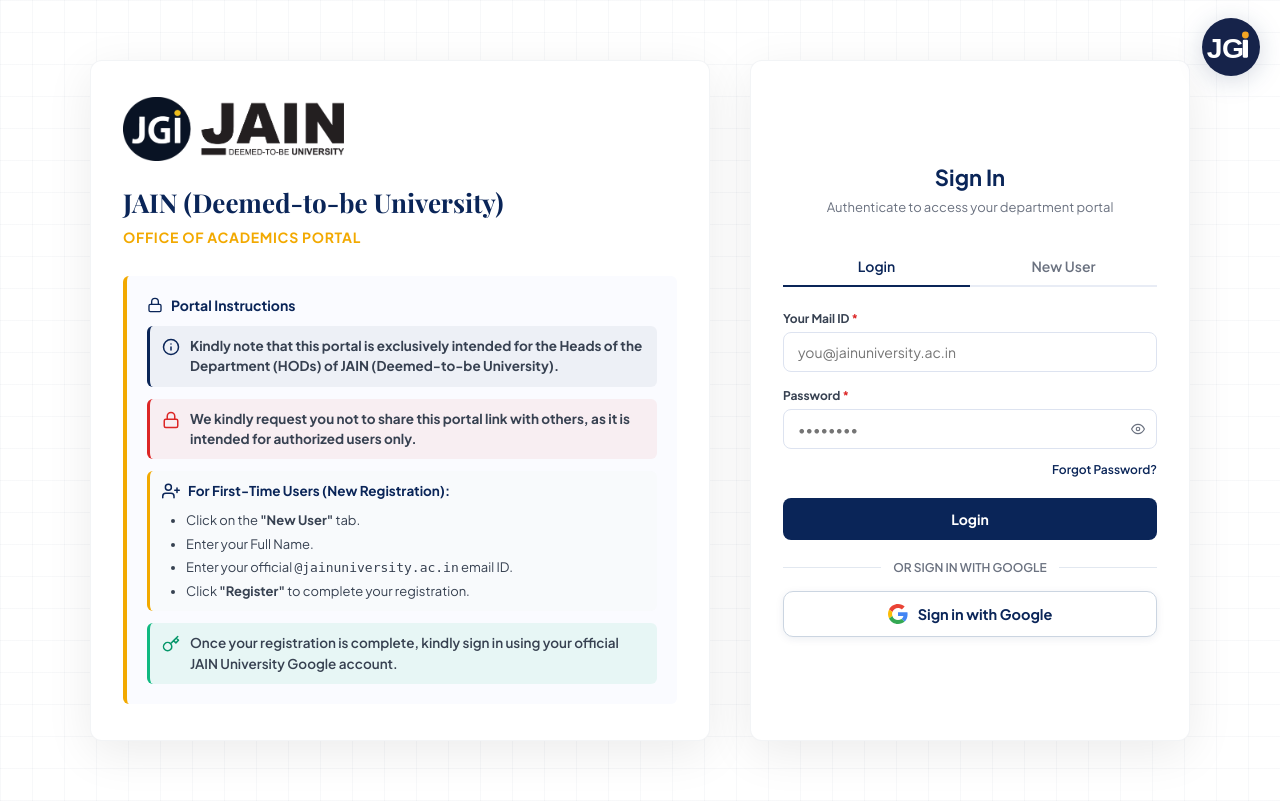
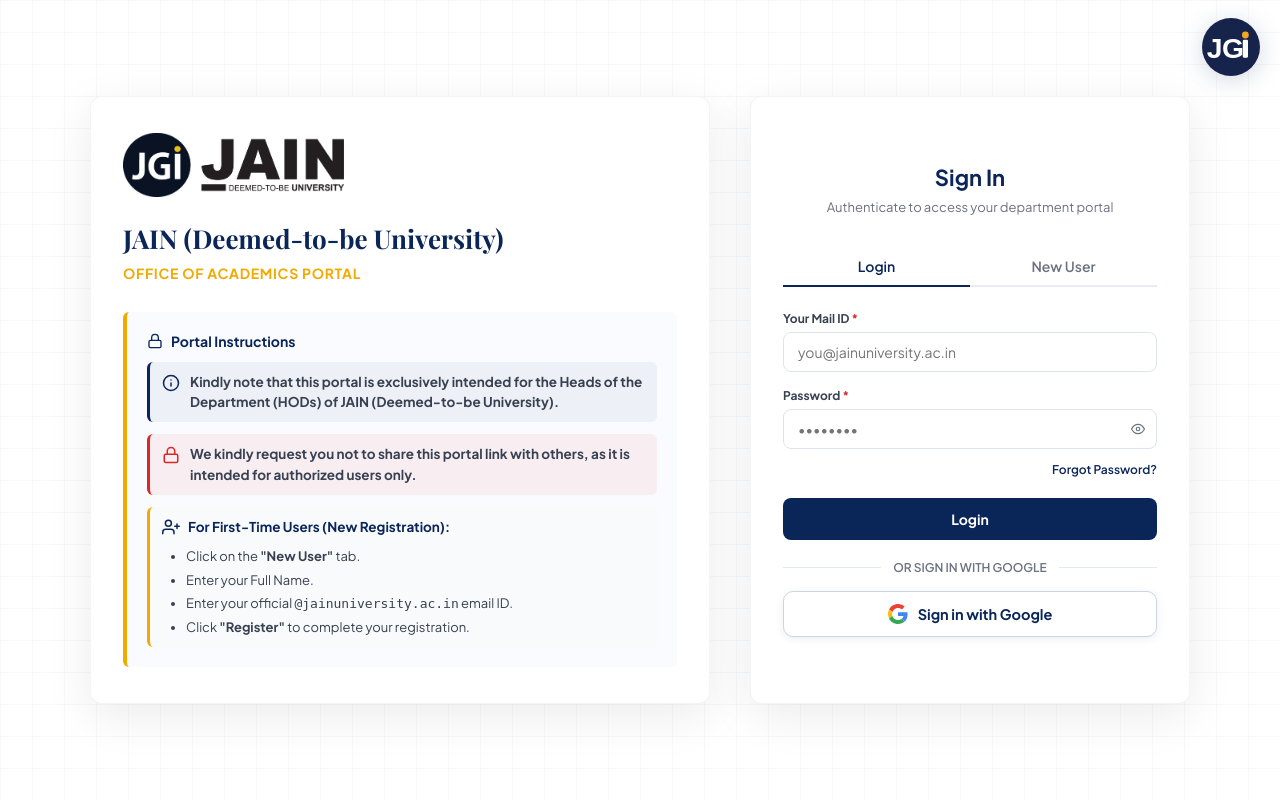
Before and after one commit to ooa-jain/jain-portal-v2, a Flask app: page /login in a window 1280 px wide. After the commit the page ends 769 px from the top, so only its background shows below. Run offline with Flask 3, Linux system fonts and the light colour scheme; some libraries are stand-ins or nearby versions; some web fonts are replaced.

Commit message:
refactor: remove Google sign-in note from login instruction box

```diff
--- a/templates/login.html
+++ b/templates/login.html
@@ -531,11 +531,7 @@
                 <li>Click <strong>"Register"</strong> to complete your registration.</li>
               </ul>
             </li>
-            <li
-              style="font-size: 13.5px; color: var(--ink2); line-height: 1.5; display: flex; gap: 10px; align-items: flex-start; font-weight: 600; background: rgba(16,185,129,0.08); padding: 10px 12px; border-radius: 6px; border-left: 3px solid #10b981;">
-              <svg width="18" height="18" viewBox="0 0 24 24" fill="none" stroke="#059669" stroke-width="2" stroke-linecap="round" stroke-linejoin="round" style="flex-shrink: 0; margin-top: 2px;"><path d="M21 2l-2 2m-7.61 7.61a5.5 5.5 0 1 1-7.778 7.778 5.5 5.5 0 0 1 7.778-7.778zm0 0L15.5 7.5m0 0l3 3L22 7l-3-3m-3.5 3.5L19 4"/></svg>
-              <span>Once your registration is complete, kindly sign in using your official JAIN University Google account.</span>
-            </li>
+
           </ul>
         </div>
 
```
